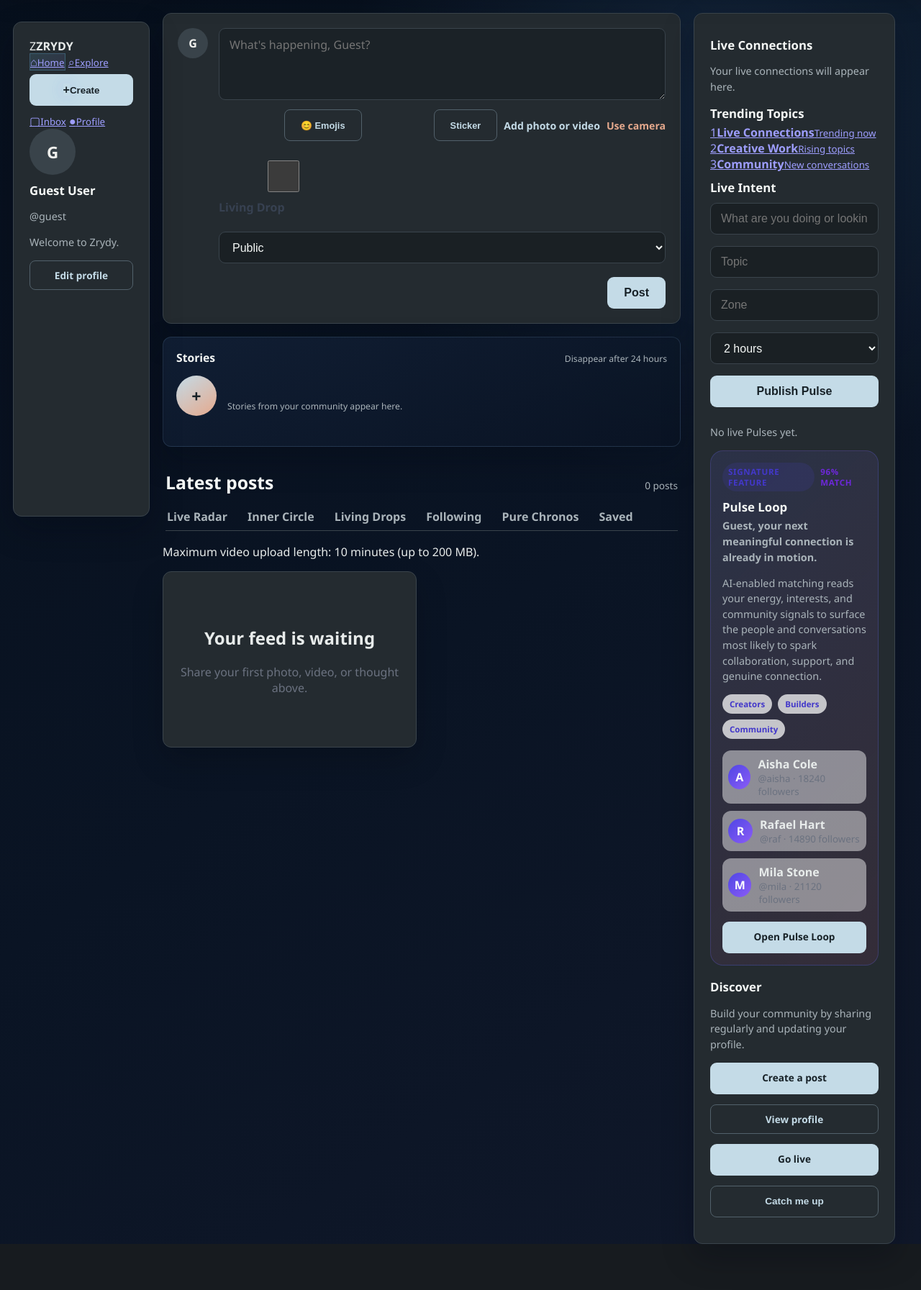
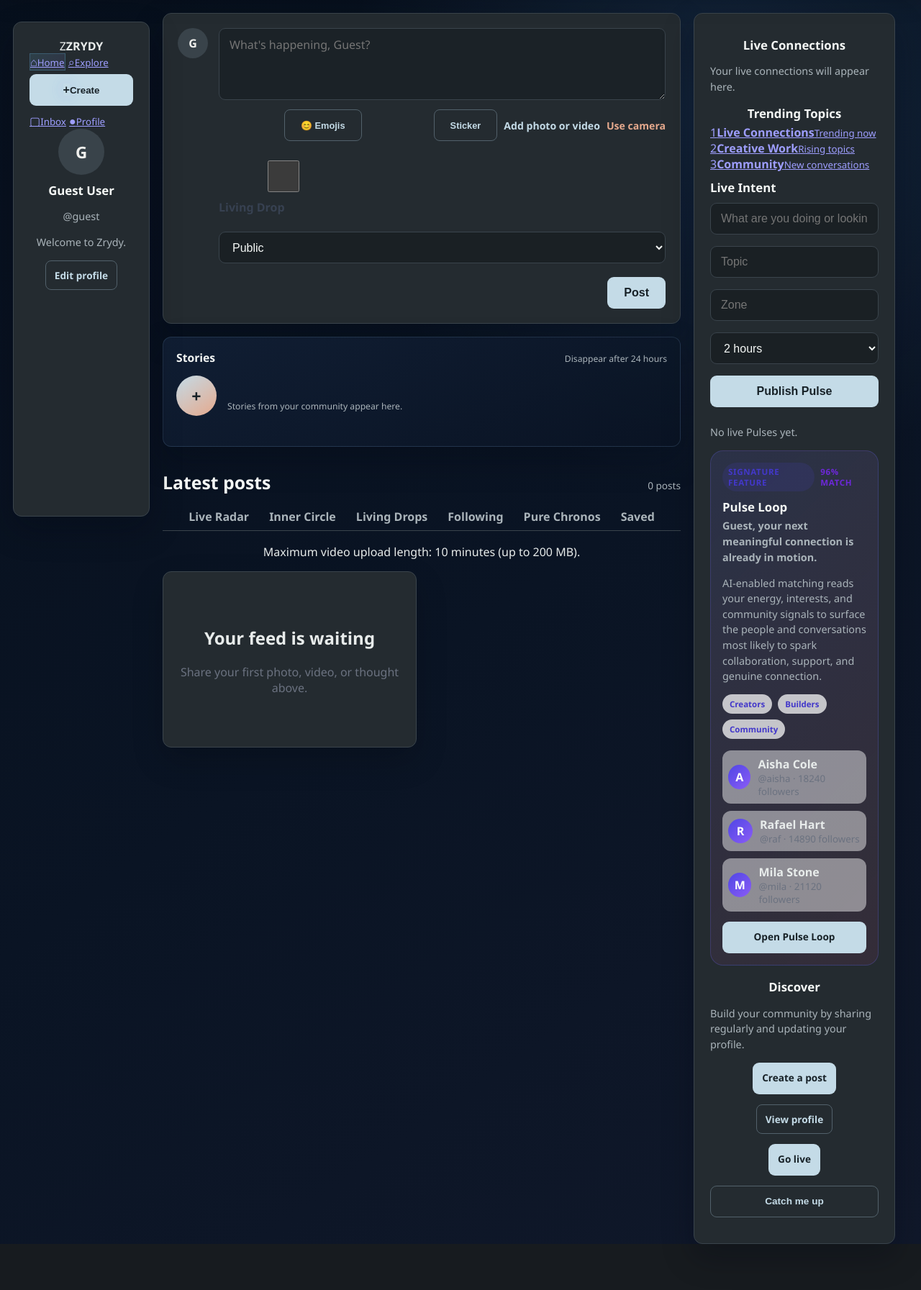
Before and after one commit to mahmudfauziyat006-commits/Zrydy, a Flask app: page /dashboard in a window 1280 px wide. Shown: the part 64-1857 px from the top of the page at 72% size. Run offline with Flask 3, Linux system fonts and the light colour scheme; data that the repository does not hold is empty; some libraries are stand-ins or nearby versions.

Commit message:
chore: auto-sync 2026-11-21 15:56 UTC

```diff
--- a/static/style.css
+++ b/static/style.css
@@ -3267,6 +3267,35 @@ body.story-open {
     }
 }
 
+body.zrydy-unified .zrydy-feed-layout,
+body.zrydy-unified .zrydy-feed-layout > * {
+    justify-items: center;
+}
+
+body.zrydy-unified .feed-column,
+body.zrydy-unified .feed-heading,
+body.zrydy-unified .feed-tabs,
+body.zrydy-unified .post-grid,
+body.zrydy-unified .stories-section,
+body.zrydy-unified .composer {
+    width: 100%;
+    max-width: 720px;
+    margin-inline: auto;
+}
+
+body.zrydy-unified .feed-tabs {
+    justify-content: center;
+}
+
+body.zrydy-unified .post-grid {
+    align-items: start;
+    justify-content: center;
+}
+
+body.zrydy-unified .zrydy-rail-nav button {
+    align-self: center;
+}
+
 :root {
     --zrydy-canvas-dark: #07111f;
     --zrydy-surface-dark: #101b2d;
```
